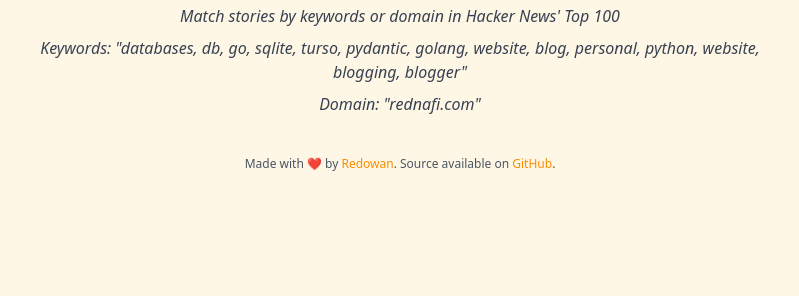
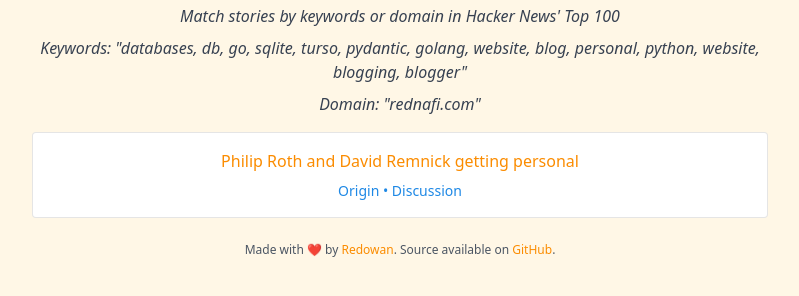
Before and after one commit to rednafi/hn-grep, a plain HTML site: page index.html in a window 1280 px wide. Shown: the part 56-352 px from the top of the page, without its empty margins (240-1039 px from the left). Drawn offline with nearby package versions, Linux system fonts and the light colour scheme.

Commit message:
Add index.html artifact

```diff
--- a/index.html
+++ b/index.html
@@ -48,6 +48,16 @@
 
         <section class="grid grid-cols-1 gap-2">
 
+            <div class="story card">
+                <h2 class="text-base font-medium text-material-orange mb-2 truncate">
+                    Philip Roth and David Remnick getting personal
+                </h2>
+                <p class="text-sm text-material-blue">
+                    <a href="https://salmagundi.skidmore.edu/articles/2001-philip-roth-david-remnick" target="_blank" class="hover:underline">Origin</a> •
+                    <a href="https://news.ycombinator.com/item?id=50636927" target="_blank" class="hover:underline">Discussion</a>
+                </p>
+            </div>
+
         </section>
 
 
```
